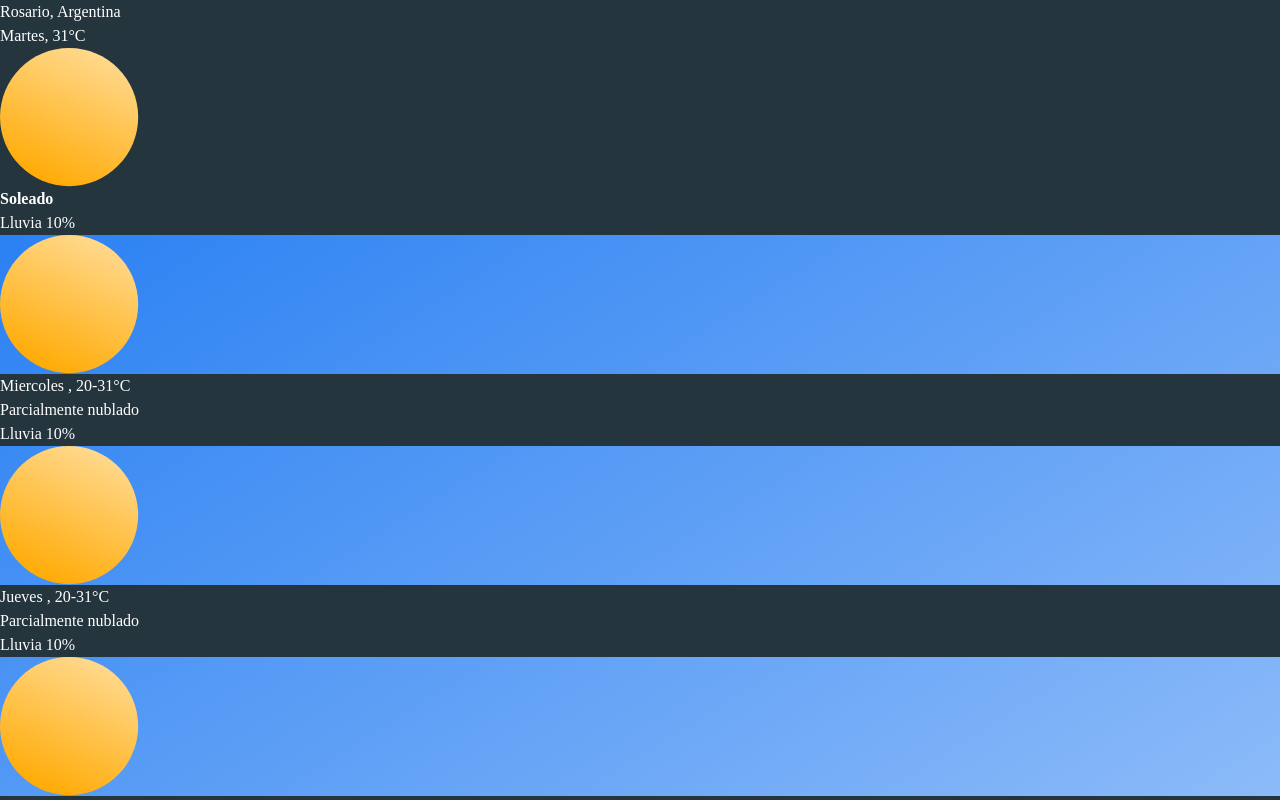
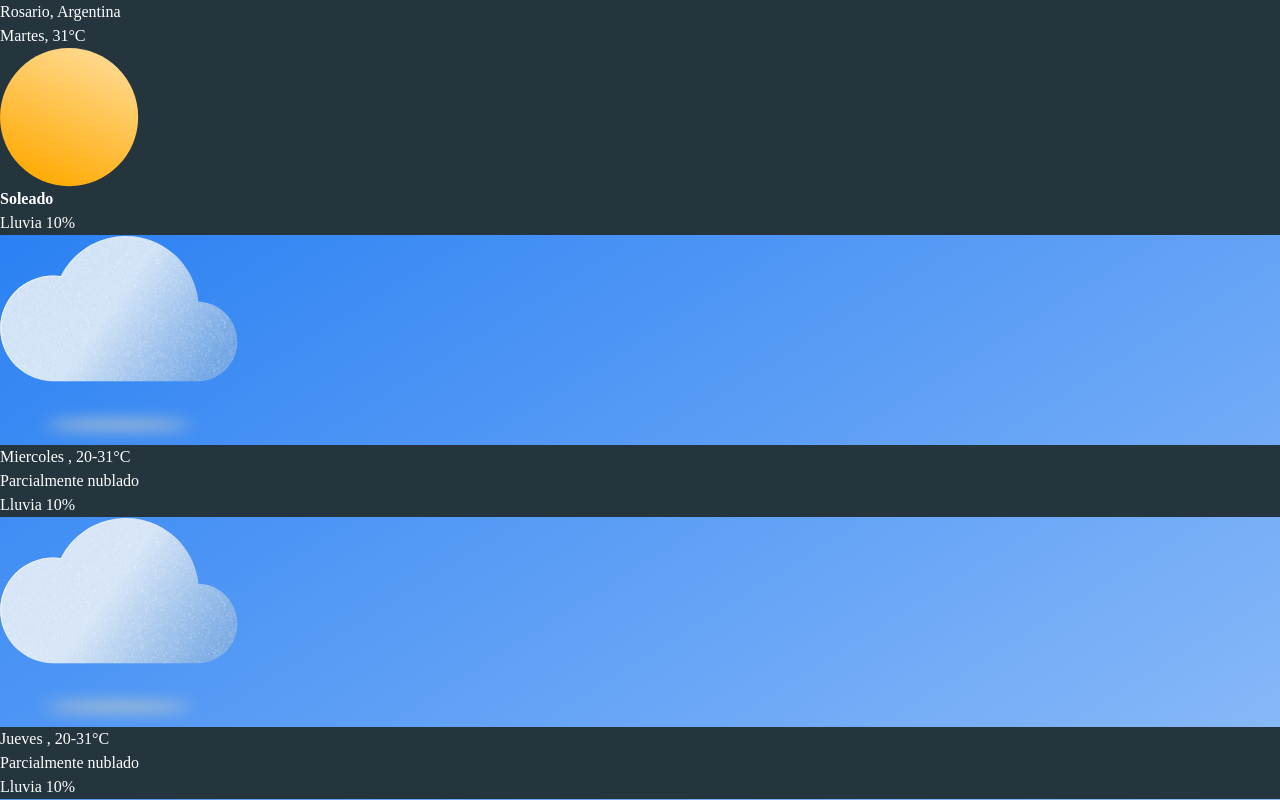
Before and after one commit to Lausciaca/weather-app, a React (Vite) app: page / in a window 1280 px wide. Shown: the top 800 px of the page. Built offline with nearby package versions, Linux system fonts and the light colour scheme; a web font is replaced by a local one.

Commit message:
V0.3.2 modificacion estilos del componente NextDayCard

```diff
--- a/src/components/NextDayCard.jsx
+++ b/src/components/NextDayCard.jsx
@@ -3,12 +3,12 @@ function NextDayCard ({day, }) {
     return (
         <article className=" w-1/5 h-4/5 flex flex-col items-start justify-evenly relative">
             <div className="absolute top-0 right-0">
-                <img src="src/assets/svg/soleado.svg" alt="Clima del dia" />
+                <img src="src/assets/svg/nublado/nublado.svg" alt="Clima del dia" className="h-36" />
             </div>
-            <div className="card w-5/6 h-60 text-center flex flex-col justify-end p-3 rounded-xl gap-5
+            <div className="card h-60 text-center flex flex-col justify-end p-3 rounded-xl gap-5
             ">
                 <div>
-                    <h2 className="day-text text-lg"><span> { day } </span>, 20-31°C</h2>
+                    <h2 className="day-text"><span className=" text-2xl"> { day } </span>, 20-31°C</h2>
                 </div>
                 <div>
                     <h2>Parcialmente nublado</h2>
--- a/src/views/Home.jsx
+++ b/src/views/Home.jsx
@@ -7,11 +7,16 @@ function Home () {
             <section className="w-1/3 h-full">
                 <ThisDayCard />
             </section>
-            <section className="w-2/3 h-1/2 flex justify-around">
-                <NextDayCard day={'Miercoles'} />
-                <NextDayCard day={'Jueves'} />
-                <NextDayCard day={'Viernes'} />
-                <NextDayCard day={'Sabado'} />
+            <section className="w-2/3 h-1/2">
+                <section className="w-full h-full flex justify-around">
+                    <NextDayCard day={'Miercoles'} />
+                    <NextDayCard day={'Jueves'} />
+                    <NextDayCard day={'Viernes'} />
+                    <NextDayCard day={'Sabado'} />
+                </section>
+                <section>
+
+                </section>
             </section>
         </main>
     )
```
